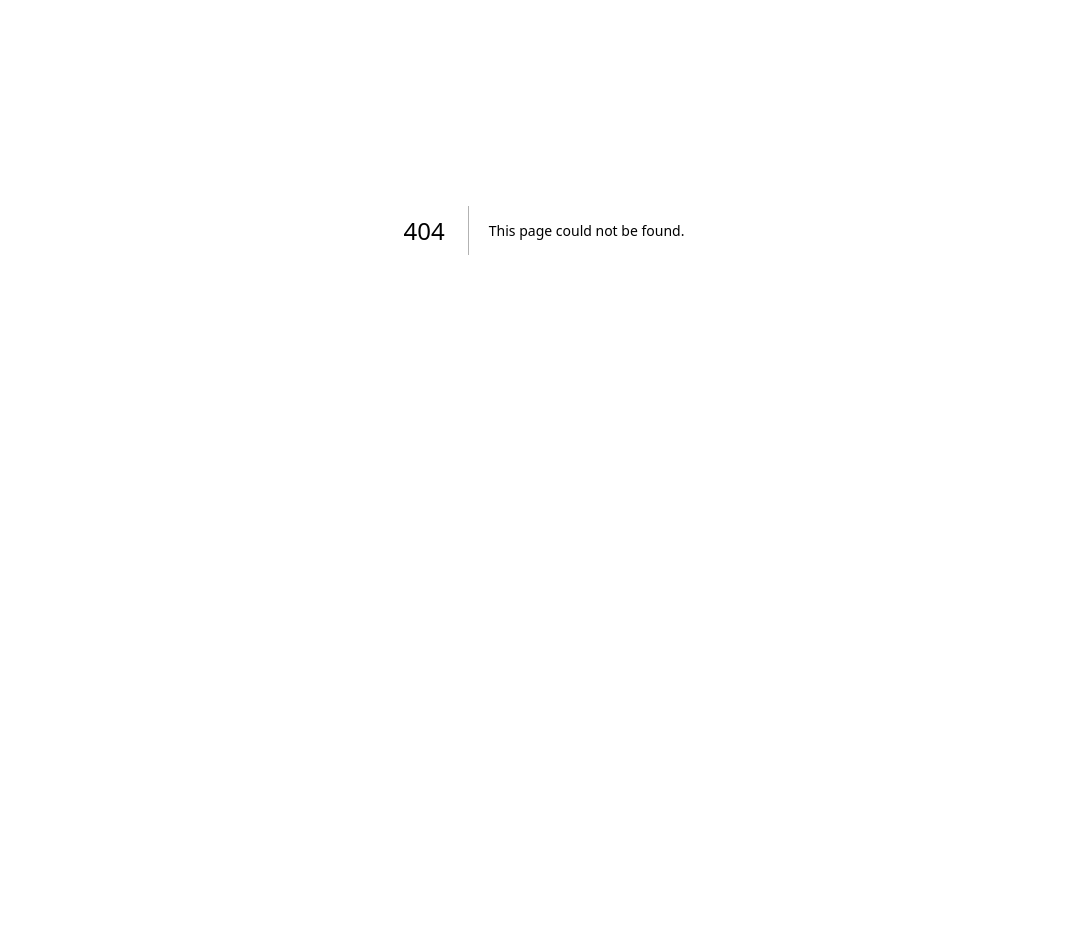
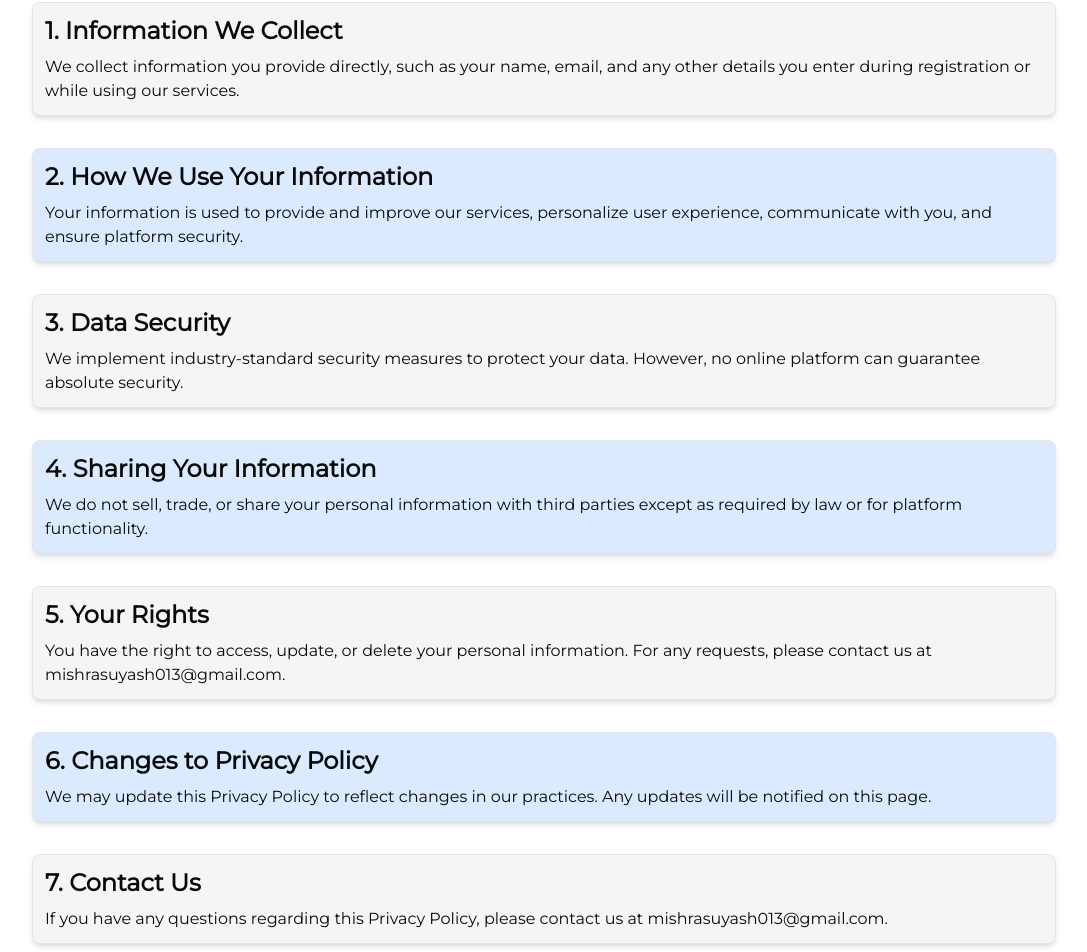
Before and after one commit to SuyashM013/AI-MOCK-INTERVIEW-PREP, a Next.js app: page /PrivacyPolicy in a window 1280 px wide. Before the commit this address had no page. Shown: the part 170-1122 px from the top of the page, without its empty margins (96-1183 px from the left). Before the commit the page ends 800 px from the top, so only its background shows below. Built offline with nearby package versions, Linux system fonts and the light colour scheme.

Commit message:
terms&privacypolicy

```diff
--- /dev/null
+++ b/app/PrivacyPolicy/page.jsx
@@ -0,0 +1,60 @@
+import React from "react";
+
+const PrivacyPolicy = () => {
+    return (
+        <div className=" max-w-5xl mx-auto py-8 flex flex-col gap-4 font-montserrat">
+
+            <h1 className="text-6xl  text-primary font-bebas">Privacy Policy</h1>
+            <p>At AI Mock Interviewer, we prioritize your privacy and are committed to protecting your personal information. This Privacy Policy explains how we collect, use, and protect your data.</p>
+
+            <div className="mb-4 p-3 border rounded-lg bg-secondary shadow-md hover:scale-105 hover:shadow-lg transition duration-300">
+                <h2 className="text-2xl font-semibold mb-2">1. Information We Collect</h2>
+                <p>We collect information you provide directly, such as your name, email, and any other details you enter during registration or while using our services.</p>
+
+            </div>
+
+            <div className="mb-4 p-3 border rounded-lg bg-blue-100 shadow-md hover:scale-105 hover:shadow-lg transition duration-300">
+                <h2 className="text-2xl font-semibold mb-2">2. How We Use Your Information</h2>
+                <p>Your information is used to provide and improve our services, personalize user experience, communicate with you, and ensure platform security.</p>
+
+            </div>
+
+
+            <div className="mb-4 p-3 border rounded-lg bg-secondary shadow-md hover:scale-105 hover:shadow-lg transition duration-300">
+
+                <h2 className="text-2xl font-semibold mb-2">3. Data Security</h2>
+                <p>We implement industry-standard security measures to protect your data. However, no online platform can guarantee absolute security.</p>
+            </div>
+
+
+            <div className="mb-4 p-3 border rounded-lg bg-blue-100 shadow-md hover:scale-105 hover:shadow-lg transition duration-300">
+
+                <h2 className="text-2xl font-semibold mb-2">4. Sharing Your Information</h2>
+                <p>We do not sell, trade, or share your personal information with third parties except as required by law or for platform functionality.</p>
+            </div>
+
+
+            <div className="mb-4 p-3 border rounded-lg bg-secondary shadow-md hover:scale-105 hover:shadow-lg transition duration-300">
+                <h2 className="text-2xl font-semibold mb-2">5. Your Rights</h2>
+                <p>You have the right to access, update, or delete your personal information. For any requests, please contact us at mishrasuyash013@gmail.com.</p>
+
+            </div>
+
+            <div className="mb-4 p-3 border rounded-lg bg-blue-100 shadow-md hover:scale-105 hover:shadow-lg transition duration-300">
+                <h2 className="text-2xl font-semibold mb-2">6. Changes to Privacy Policy</h2>
+                <p>We may update this Privacy Policy to reflect changes in our practices. Any updates will be notified on this page.</p>
+
+            </div>
+
+
+            <div className="mb-4 p-3 border rounded-lg bg-secondary shadow-md hover:scale-105 hover:shadow-lg transition duration-300">
+
+                <h2 className="text-2xl font-semibold mb-2">7. Contact Us</h2>
+                <p>If you have any questions regarding this Privacy Policy, please contact us at mishrasuyash013@gmail.com.</p>
+
+            </div>
+        </div>
+    );
+};
+
+export default PrivacyPolicy;
--- /dev/null
+++ b/app/TermsofService/page.jsx
@@ -0,0 +1,53 @@
+import React from "react";
+
+const TermsOfService = () => {
+    return (
+        <div className="max-w-5xl mx-auto py-8 flex flex-col gap-4 font-montserrat">
+
+            <h1 className="text-6xl  text-primary font-bebas">Terms of Service</h1>
+            <p>Welcome to AI Mock Interviewer. These Terms of Service govern your use of our platform. Please read them carefully before using our services.</p>
+
+
+            <div className="mb-4 p-3 border rounded-lg bg-secondary shadow-md hover:scale-105 hover:shadow-lg transition duration-300">
+
+                <h2 className="text-2xl font-semibold mb-2">1. Acceptance of Terms</h2>
+                <p>By accessing or using our platform, you agree to be bound by these terms. If you do not agree, please do not use our services.</p>
+            </div>
+
+            <div className="mb-4 p-3 border rounded-lg bg-blue-100 shadow-md hover:scale-105 hover:shadow-lg transition duration-300">
+                <h2 className="text-2xl font-semibold mb-2">2. User Responsibilities</h2>
+                <p>You agree to use our platform responsibly, provide accurate information, and refrain from any prohibited activities.</p>
+
+            </div>
+
+
+
+            <div className="mb-4 p-3 border rounded-lg bg-secondary shadow-md hover:scale-105 hover:shadow-lg transition duration-300">
+                <h2 className="text-2xl font-semibold mb-2">3. Intellectual Property</h2>
+                <p>All content on this platform, including text, graphics, and software, is protected by copyright laws and belongs to AI Mock Interviewer.</p>
+
+            </div>
+
+
+            <div className="mb-4 p-3 border rounded-lg bg-blue-100 shadow-md hover:scale-105 hover:shadow-lg transition duration-300">
+                <h2 className="text-2xl font-semibold mb-2">4. Limitation of Liability</h2>
+                <p>We are not liable for any direct, indirect, or consequential damages arising from your use of our platform.</p>
+
+            </div>
+
+            <div className="mb-4 p-3 border rounded-lg bg-secondary shadow-md hover:scale-105 hover:shadow-lg transition duration-300">
+
+                <h2 className="text-2xl font-semibold mb-2">5. Changes to Terms</h2>
+                <p>We reserve the right to update these Terms of Service at any time. We will notify you of any changes on this page.</p>
+            </div>
+
+            <div className="mb-4 p-3 border rounded-lg bg-blue-100 shadow-md hover:scale-105 hover:shadow-lg transition duration-300">
+
+                <h2 className="text-2xl font-semibold mb-2">6. Contact Us</h2>
+                <p>If you have any questions about these Terms of Service, please contact us at mishrasuyash013@gmail.com.</p>
+            </div>
+        </div>
+    );
+};
+
+export default TermsOfService;
--- a/app/page.js
+++ b/app/page.js
@@ -557,11 +557,11 @@ export default function HomePage() {
             <div className='md:text-center'>
               <h4 className="text-white text-2xl font-bebas mb-4">Company</h4>
               <ul className="space-y-2 font-montserrat">
-                <li><Link href="#" className="hover:text-white">About Us</Link></li>
-                <li><Link href="#" className="hover:text-white">Contact</Link></li>
+                <li><button onClick={() => { scrollToSection("faq") }}  className="hover:text-white">About Us</button></li>
+                <li><button onClick={() => { scrollToSection("contact") }} className="hover:text-white">Contact</button></li>
                 {/* <li><Link href="#" className="hover:text-white">Careers</Link></li> */}
-                <li><Link href="#" className="hover:text-white">Privacy Policy</Link></li>
-                <li><Link href="#" className="hover:text-white">Terms of Service</Link></li>
+                <li><Link href="/PrivacyPolicy" className="hover:text-white">Privacy Policy</Link></li>
+                <li><Link href="/TermsofService" className="hover:text-white">Terms of Service</Link></li>
               </ul>
             </div>
           </div>
```
